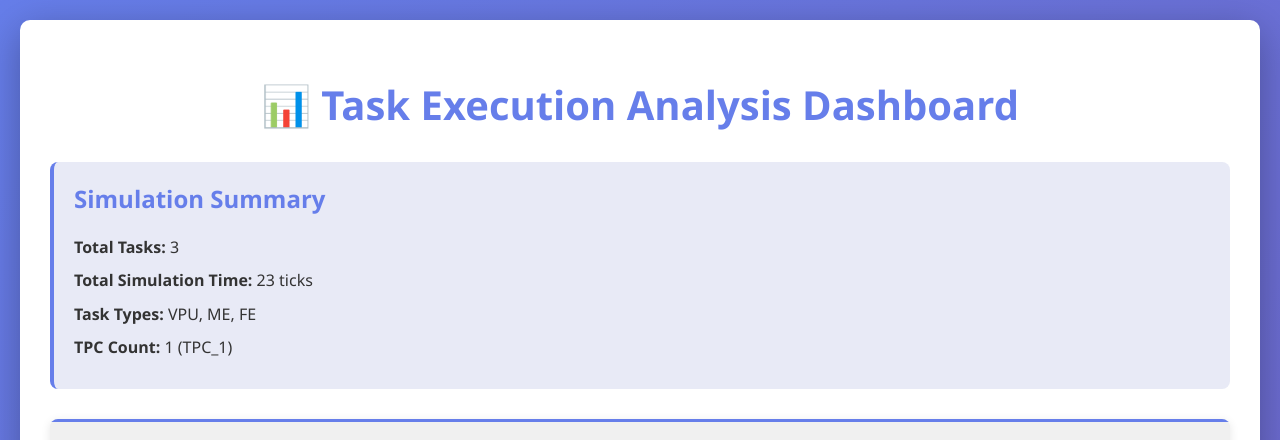
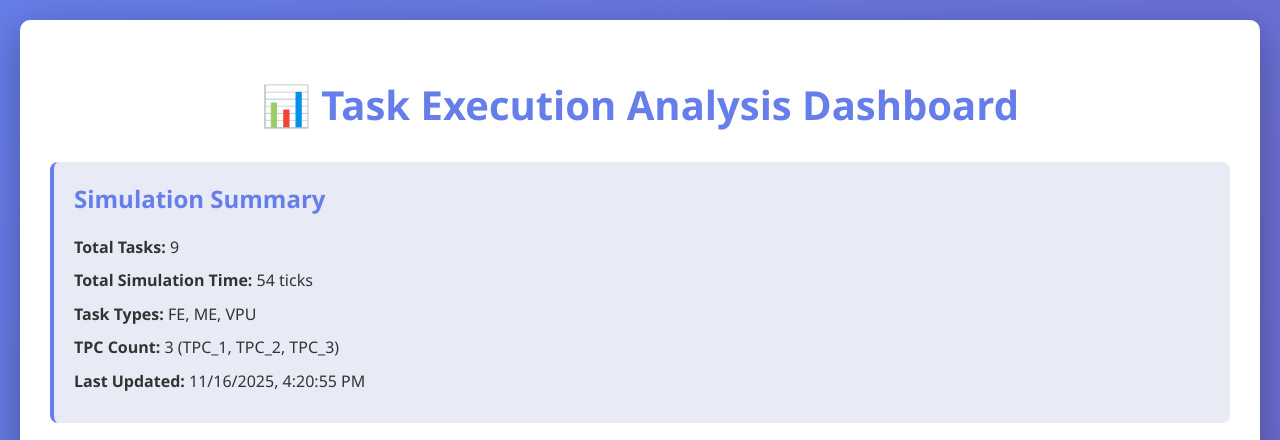
Before and after one commit to ANTONINIK/verification, a plain HTML site: page index.html in a window 1280 px wide. Shown: the top 440 px of the page. Drawn offline with Linux system fonts and the light colour scheme.

Commit message:
fix tpc issues

```diff
--- a/index.html
+++ b/index.html
@@ -75,18 +75,43 @@
             margin: 8px 0;
             line-height: 1.6;
         }
+        #loading {
+            display: none;
+            text-align: center;
+            padding: 20px;
+            color: #667eea;
+        }
+        .spinner {
+            border: 4px solid #f3f3f3;
+            border-top: 4px solid #667eea;
+            border-radius: 50%;
+            width: 30px;
+            height: 30px;
+            animation: spin 1s linear infinite;
+            margin: 0 auto;
+        }
+        @keyframes spin {
+            0% { transform: rotate(0deg); }
+            100% { transform: rotate(360deg); }
+        }
     </style>
 </head>
 <body>
     <div class="container">
         <h1>📊 Task Execution Analysis Dashboard</h1>
 
-        <div class="summary">
+        <div id="loading">
+            <div class="spinner"></div>
+            <p>Loading simulation data...</p>
+        </div>
+
+        <div class="summary" id="summary">
             <h2>Simulation Summary</h2>
-            <p><strong>Total Tasks:</strong> 3</p>
-            <p><strong>Total Simulation Time:</strong> 23 ticks</p>
-            <p><strong>Task Types:</strong> VPU, ME, FE</p>
-            <p><strong>TPC Count:</strong> 1 (TPC_1)</p>
+            <p><strong>Total Tasks:</strong> <span id="totalTasks">-</span></p>
+            <p><strong>Total Simulation Time:</strong> <span id="totalTime">-</span> ticks</p>
+            <p><strong>Task Types:</strong> <span id="taskTypes">-</span></p>
+            <p><strong>TPC Count:</strong> <span id="tpcCount">-</span></p>
+            <p><strong>Last Updated:</strong> <span id="lastUpdated">-</span></p>
         </div>
 
         <div class="gallery">
@@ -123,5 +148,66 @@
             </div>
         </div>
     </div>
+
+    <script>
+        async function loadTasksData() {
+            try {
+                document.getElementById('loading').style.display = 'block';
+
+                const response = await fetch('tasks.json');
+                if (!response.ok) {
+                    throw new Error(`HTTP error! status: ${response.status}`);
+                }
+                const data = await response.json();
+
+                document.getElementById('loading').style.display = 'none';
+
+                updateSummary(data);
+            } catch (error) {
+                console.error('Error loading tasks.json:', error);
+                document.getElementById('loading').innerHTML =
+                    '<p style="color: #d32f2f;">Error loading tasks.json: ' + error.message + '</p>';
+            }
+        }
+
+        function updateSummary(data) {
+            const taskTypes = new Set();
+            const tpcExecutors = new Set();
+
+            data.tasks.forEach(task => {
+                taskTypes.add(task.type);
+                const tpcMatch = task.executor.match(/TPC_\d+/);
+                if (tpcMatch) {
+                    tpcExecutors.add(tpcMatch[0]);
+                }
+            });
+
+            let maxEnd = 0;
+            data.tasks.forEach(task => {
+                const taskEnd = task.timing.end_time;
+                if (taskEnd > maxEnd) {
+                    maxEnd = taskEnd;
+                }
+            });
+
+            const taskTypesStr = Array.from(taskTypes).sort().join(', ');
+            const tpcList = Array.from(tpcExecutors).sort().join(', ');
+            const tpcCount = tpcExecutors.size;
+
+            const timestamp = new Date(data.export_timestamp).toLocaleString();
+
+            document.getElementById('totalTasks').textContent = data.total_tasks;
+            document.getElementById('totalTime').textContent = maxEnd;
+            document.getElementById('taskTypes').textContent = taskTypesStr;
+            document.getElementById('tpcCount').textContent = tpcCount + ' (' + tpcList + ')';
+            document.getElementById('lastUpdated').textContent = timestamp;
+        }
+
+        if (document.readyState === 'loading') {
+            document.addEventListener('DOMContentLoaded', loadTasksData);
+        } else {
+            loadTasksData();
+        }
+    </script>
 </body>
 </html>
--- a/tasks.json
+++ b/tasks.json
@@ -1,22 +1,22 @@
 {
-  "export_timestamp": "2025-11-16T15:40:51.474878",
-  "total_tasks": 3,
+  "export_timestamp": "2025-11-16T16:20:55.934064",
+  "total_tasks": 9,
   "tasks": [
     {
       "id": 763,
       "type": "VPU",
       "memory": {
         "start": 0,
-        "end": 9,
-        "size": 10
+        "end": 10,
+        "size": 11
       },
       "timing": {
         "actual_start": 8,
         "actual_end": 11,
         "exec_time": 3,
-        "total_time": 23,
+        "total_time": 54,
         "start_time": 0,
-        "end_time": 23
+        "end_time": 54
       },
       "executor": "TPC_1_VPU_Executor",
       "completed": true
@@ -25,36 +25,150 @@
       "id": 764,
       "type": "ME",
       "memory": {
-        "start": 10,
-        "end": 19,
-        "size": 10
+        "start": 15,
+        "end": 50,
+        "size": 36
       },
       "timing": {
-        "actual_start": 13,
-        "actual_end": 16,
+        "actual_start": 8,
+        "actual_end": 11,
         "exec_time": 3,
-        "total_time": 23,
+        "total_time": 54,
         "start_time": 0,
-        "end_time": 23
+        "end_time": 54
+      },
+      "executor": "TPC_2_ME_Executor",
+      "completed": true
+    },
+    {
+      "id": 765,
+      "type": "ME",
+      "memory": {
+        "start": 15,
+        "end": 50,
+        "size": 36
+      },
+      "timing": {
+        "actual_start": 17,
+        "actual_end": 20,
+        "exec_time": 3,
+        "total_time": 54,
+        "start_time": 0,
+        "end_time": 54
+      },
+      "executor": "TPC_2_ME_Executor",
+      "completed": true
+    },
+    {
+      "id": 766,
+      "type": "VPU",
+      "memory": {
+        "start": 0,
+        "end": 50,
+        "size": 51
+      },
+      "timing": {
+        "actual_start": 26,
+        "actual_end": 29,
+        "exec_time": 3,
+        "total_time": 54,
+        "start_time": 0,
+        "end_time": 54
+      },
+      "executor": "TPC_1_VPU_Executor",
+      "completed": true
+    },
+    {
+      "id": 767,
+      "type": "ME",
+      "memory": {
+        "start": 20,
+        "end": 70,
+        "size": 51
+      },
+      "timing": {
+        "actual_start": 35,
+        "actual_end": 38,
+        "exec_time": 3,
+        "total_time": 54,
+        "start_time": 0,
+        "end_time": 54
       },
       "executor": "TPC_1_ME_Executor",
       "completed": true
     },
     {
-      "id": 765,
+      "id": 768,
+      "type": "ME",
+      "memory": {
+        "start": 15,
+        "end": 50,
+        "size": 36
+      },
+      "timing": {
+        "actual_start": 44,
+        "actual_end": 47,
+        "exec_time": 3,
+        "total_time": 54,
+        "start_time": 0,
+        "end_time": 54
+      },
+      "executor": "TPC_1_ME_Executor",
+      "completed": true
+    },
+    {
+      "id": 769,
+      "type": "VPU",
+      "memory": {
+        "start": 70,
+        "end": 80,
+        "size": 11
+      },
+      "timing": {
+        "actual_start": 44,
+        "actual_end": 47,
+        "exec_time": 3,
+        "total_time": 54,
+        "start_time": 0,
+        "end_time": 54
+      },
+      "executor": "TPC_2_VPU_Executor",
+      "completed": true
+    },
+    {
+      "id": 770,
+      "type": "ME",
+      "memory": {
+        "start": 88,
+        "end": 90,
+        "size": 3
+      },
+      "timing": {
+        "actual_start": 44,
+        "actual_end": 47,
+        "exec_time": 3,
+        "total_time": 54,
+        "start_time": 0,
+        "end_time": 54
+      },
+      "executor": "TPC_3_ME_Executor",
+      "completed": true
+    },
+    {
+      "id": 771,
       "type": "FE",
       "memory": {
-        "start": 5,
-        "end": 14,
-        "size": 10
+        "start": 40,
+        "end": 50,
+        "size": 11
       },
       "timing": {
-        "actual_start": 22,
-        "actual_end": 25,
+        "actual_start": 53,
+        "actual_end": 56,
         "exec_time": 3,
-        "total_time": 23,
+        "total_time": 54,
         "start_time": 0,
-        "end_time": 23
+        "end_time": 54
       },
       "executor": "TPC_1_FE_Executor",
       "completed": true
@@ -62,8 +176,8 @@
   ],
   "summary": {
     "min_actual_start": 8,
-    "max_actual_end": 25,
-    "total_execution_time": 23,
+    "max_actual_end": 56,
+    "total_execution_time": 54,
     "avg_exec_time": 3.0
   }
 }
```
Also changed, not shown: gantt_chart.png, memory_timeline.png, task_progress.png, tpc_utilization.png, 4 other files.
